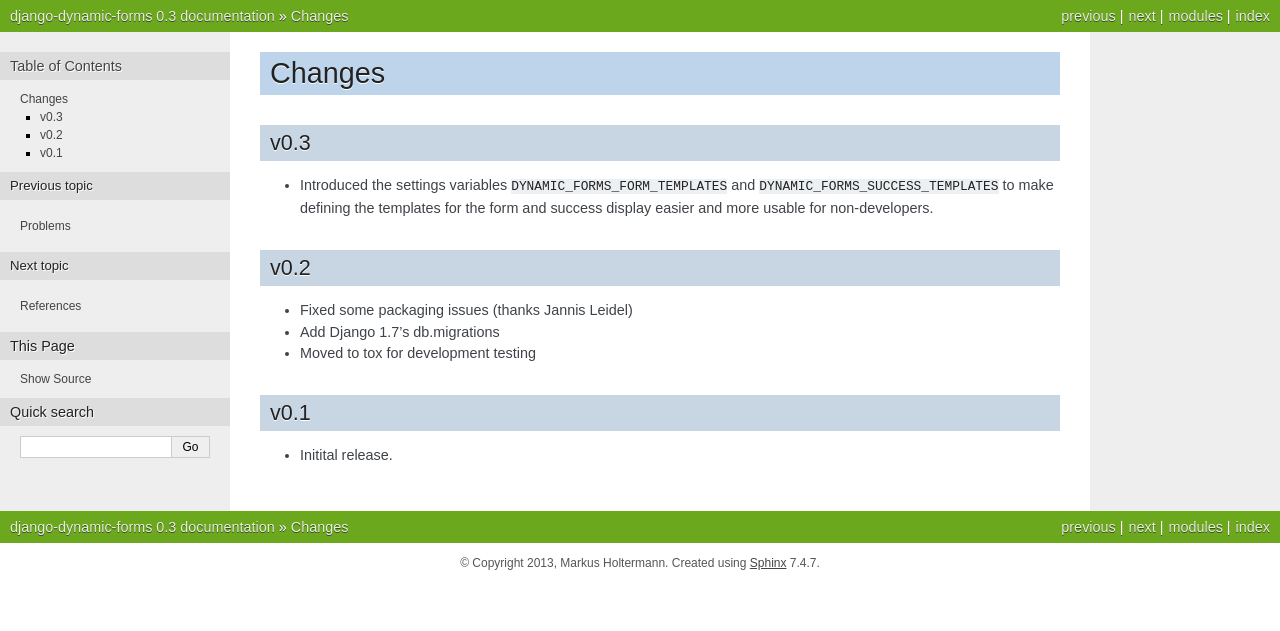
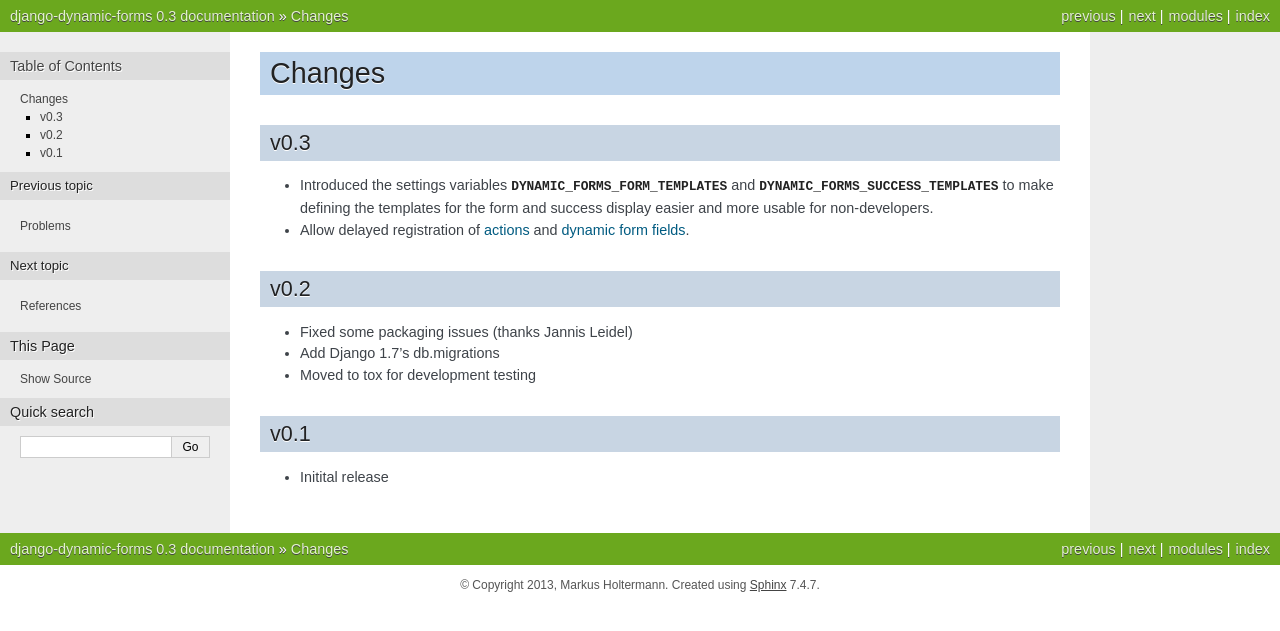
Before and after one commit to MarkusH/django-dynamic-forms, a Sphinx documentation site: the page built from docs/source/changes.rst, in a window 1280 px wide. Shown: the top 631 px of the page. Built offline with Sphinx 7.4.7, drawn with Linux system fonts in a browser that asks for light colours.

Commit message:
Allow delayed action and dynamic_field registration
Use an iterator instead of directly returning a list of 2-tuples. This
allows registration of actions and dynamic fields after the `FormModel`
/ `FormFieldModel` have been loaded

```diff
--- a/docs/source/changes.rst
+++ b/docs/source/changes.rst
@@ -2,12 +2,17 @@
 Changes
 =======
 
+.. py:currentmodule:: dynamic_forms
+
 v0.3
 ====
 
-* Introduced the settings variables ``DYNAMIC_FORMS_FORM_TEMPLATES`` and
-  ``DYNAMIC_FORMS_SUCCESS_TEMPLATES`` to make defining the templates for the
-  form and success display easier and more usable for non-developers.
+* Introduced the settings variables :data:`~conf.DYNAMIC_FORMS_FORM_TEMPLATES`
+  and :data:`~conf.DYNAMIC_FORMS_SUCCESS_TEMPLATES` to make defining the
+  templates for the form and success display easier and more usable for
+  non-developers.
+* Allow delayed registration of :doc:`actions <ref/actions>` and :doc:`dynamic
+  form fields <ref/formfields>`.
 
 
 v0.2
@@ -21,4 +26,4 @@
 v0.1
 ====
 
-* Initital release.
+* Initital release
--- a/docs/source/ref/actions.rst
+++ b/docs/source/ref/actions.rst
@@ -60,6 +60,12 @@
 
    .. py:method:: get_as_choices()
 
+      .. versionchanged:: 0.3
+         Returns a generator instead of a list
+
+      Returns a generator that yields all registered actions as 2-tuples in the
+      form ``(key, label)``.
+
    .. py:method:: register(func, label)
 
       Registers the function ``func`` with the label ``label``. The function
```
Also changed, not shown: docs/source/ref/formfields.rst (+7 -0 lines), 4 other files.
